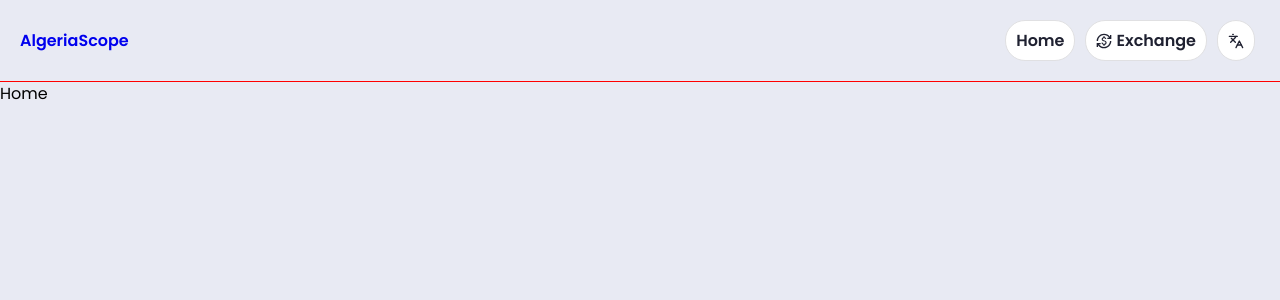
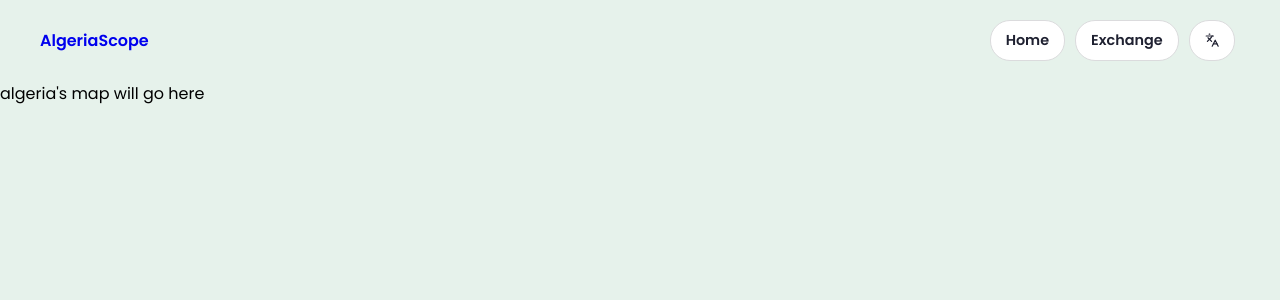
Before and after one commit to algeriascope/algeriascope.github.io, a React (Vite) app: page / in a window 1280 px wide. Shown: the top 300 px of the page. Built offline with nearby package versions, Linux system fonts and the light colour scheme.

Commit message:
navbar minor fixes

```diff
--- a/src/App.jsx
+++ b/src/App.jsx
@@ -10,7 +10,7 @@ const app = () => {
       <Navbar />
       <Routes>
           <Route path="/" element={<Home />}></Route>
-          <Route path="/Exchange" element={<Exchange />}></Route>
+          <Route path="/exchange" element={<Exchange />}></Route>
       </Routes>
     </>
   );
--- a/src/components/Home.jsx
+++ b/src/components/Home.jsx
@@ -2,7 +2,10 @@ import React from 'react'
 
 const Home = () => {
   return (
-    <div>Home</div>
+    <div>
+      algeria's map will go here
+    </div>
+
   )
 }
 
--- a/src/components/Navbar.jsx
+++ b/src/components/Navbar.jsx
@@ -1,11 +1,11 @@
-import react from 'react';
+import React from 'react';
 import styles from './Navbar.module.css';
 import { Link } from 'react-router-dom';
 import { MdCurrencyExchange, MdOutlineSettings } from "react-icons/md";
 import { LuLanguages } from "react-icons/lu";
 
 
-const navbar = () => (
+const Navbar = () => (
     <nav className={styles.navbarContainer}>
       <div className={styles.logo}>
         <Link to="/">AlgeriaScope</Link>
@@ -15,7 +15,7 @@ const navbar = () => (
           <Link to="/">Home</Link>
         </li>
         <li>
-          <Link to="/exchange"> <MdCurrencyExchange />Exchange</Link>
+          <Link to="/exchange"> Exchange</Link>
         </li>
         <li>
           <Link to="/Settings"><LuLanguages /></Link>
@@ -24,4 +24,4 @@ const navbar = () => (
     </nav>
 );
 
-export default navbar;
+export default Navbar;
--- a/src/components/Navbar.module.css
+++ b/src/components/Navbar.module.css
@@ -2,8 +2,8 @@
   display: flex;
   align-items: center;
   justify-content: space-between;
-  outline: 1px solid #f00;
-  padding: 20px;
+  /* outline: 1px solid #f00; */
+  padding:20px 40px 20px 40px;
   background-color: transparent;
 }
 
@@ -19,6 +19,7 @@
   display: flex;
   list-style-type: none;
   font-weight: 600;
+  font-size: 0.9rem;
 }
 
 
@@ -28,7 +29,7 @@
   align-items: center;
   justify-content: center;
   background-color: #fff;
-  border: 1px solid #E0E0E2;
+  border: 1px solid #dbdbdd;
   border-radius: 20px;
 }
 
@@ -38,7 +39,18 @@
   align-items: center;
   justify-content: center;
   gap: 4px;
-  padding: 7px 10px;
+  padding: 9px 15px;
+  border-radius: 20px;
+}
+
+.linksContainer li a:hover{
+  background-color: #e6e6e6;
+  transition: 0.15s ease-in-out all;
+
+}
+
+.linksContainer li:hover{
+  border-color: #cecccc;
 }
 
 .linksContainer li a:active{
--- a/src/index.css
+++ b/src/index.css
@@ -5,7 +5,7 @@
 }
 
 body{
-  background-color: #E8EAF3;
+  background-color: #E6F2EB;
   font-family: 'Poppins' ;
 
 }
```
